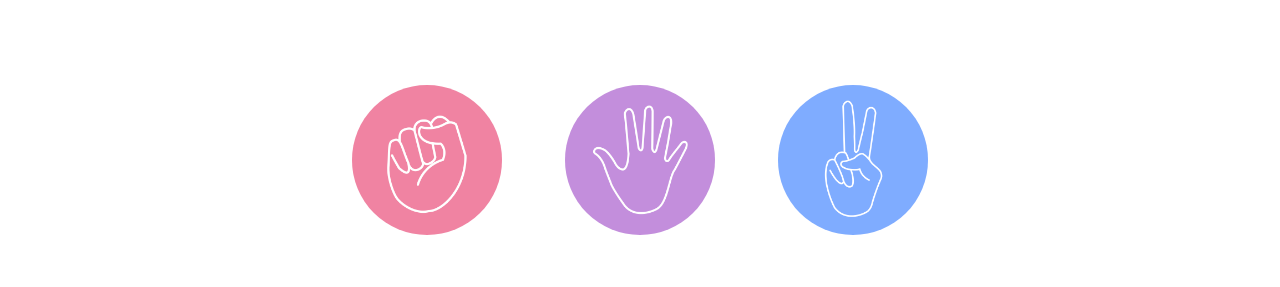
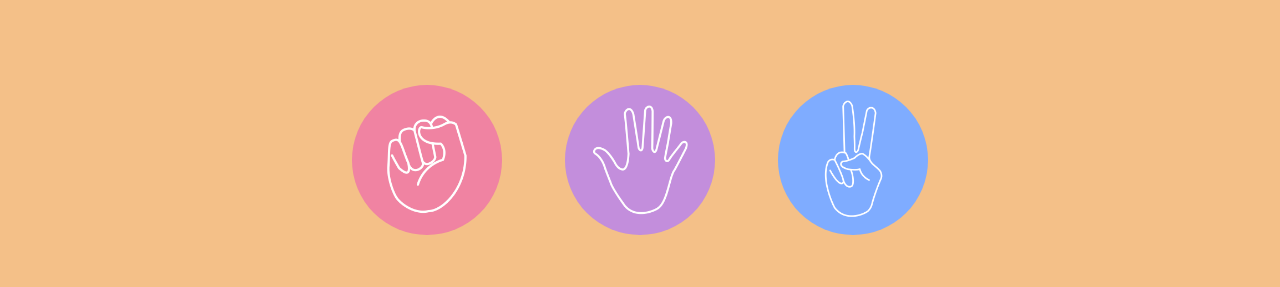
Before and after one commit to MdMaroofKhan07/Stone-Paper-Scissor-Game-using-HTML-CSS-JS, a plain HTML site: page index.html in a window 1280 px wide. Shown: the part 83-370 px from the top of the page. Drawn offline with Linux system fonts and the light colour scheme.

Commit message:
Update style.css

```diff
--- a/style.css
+++ b/style.css
@@ -2,6 +2,10 @@
     margin:0;
     padding:0;
     text-align: center;
+}
+
+body {
+    background-color: rgb(244, 192, 136);
 }
 
 h1{
```
